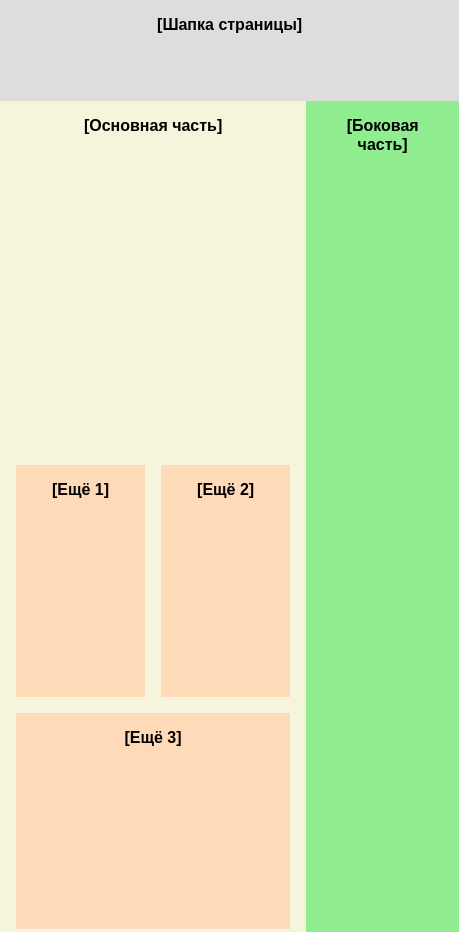
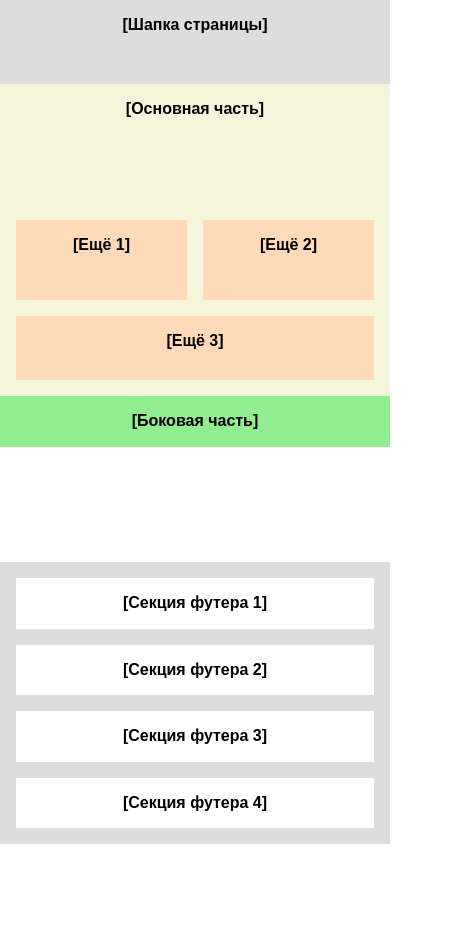
Before and after one commit to polinscik/gridlayout, a plain HTML site: page index.html in a window 390 px wide. Shown: the top 932 px of the page, 459 px wide, since content can reach past the window. After the commit the page ends 844 px from the top, so only its background shows below. Drawn offline with Linux system fonts and the light colour scheme.

Commit message:
adaptive

```diff
--- a/assets/styles/style.css
+++ b/assets/styles/style.css
@@ -1,8 +1,9 @@
 body {
     display: grid;
     grid-template-columns: 1fr;
-    grid-template-rows: 10% 1fr 20%;
+    grid-template-rows: 10% 1fr;
     width: 100vw;
+    min-height: 100vh;
 }
 
 header,
@@ -19,6 +20,7 @@ header {
     grid-row: 1 / 2;
     grid-column: 1;
     padding: 1em;
+    background-color: rgb(221, 221, 221);
 }
 
 main {
@@ -27,22 +29,13 @@ main {
 
     display: grid;
     grid-template-columns: 2fr 1fr;
-    height: 100vh;
-}
-
-footer {
-    grid-row: 3/4;
-    grid-column: 1;
-}
-header,
-footer {
-    background-color: rgb(221, 221, 221);
 }
 
 aside {
     grid-column: 2/3;
     background-color: lightgreen;
     padding: 1em;
+    min-height: fit-content;
 }
 section {
     display: grid;
@@ -81,13 +74,40 @@ article:last-child {
     margin-inline: 1em 1em;
 }
 footer {
+    min-height: 20vmin;
     display: grid;
     padding: 1em;
-    grid-template-columns: repeat(4, 1fr);
     gap: 1em;
     flex-wrap: wrap;
+    background-color: rgb(221, 221, 221);
 }
 footer div {
     padding: 1em;
     background-color: white;
 }
+
+@media screen and (min-width: 1024px) {
+    footer {
+        grid-template-columns: repeat(4, 1fr);
+    }
+}
+
+@media screen and (min-width: 768px) and (max-width: 1023px) {
+    main {
+        grid-template-columns: 50% 50%;
+    }
+    footer {
+        grid-template-columns: repeat(4, 1fr);
+    }
+}
+@media screen and (max-width: 767px) {
+    footer {
+        max-width: 100vw;
+        grid-template-rows: repeat(4, 1fr);
+        background-color: rgb(221, 221, 221);
+    }
+    main {
+        display: flex;
+        flex-direction: column;
+    }
+}
```
